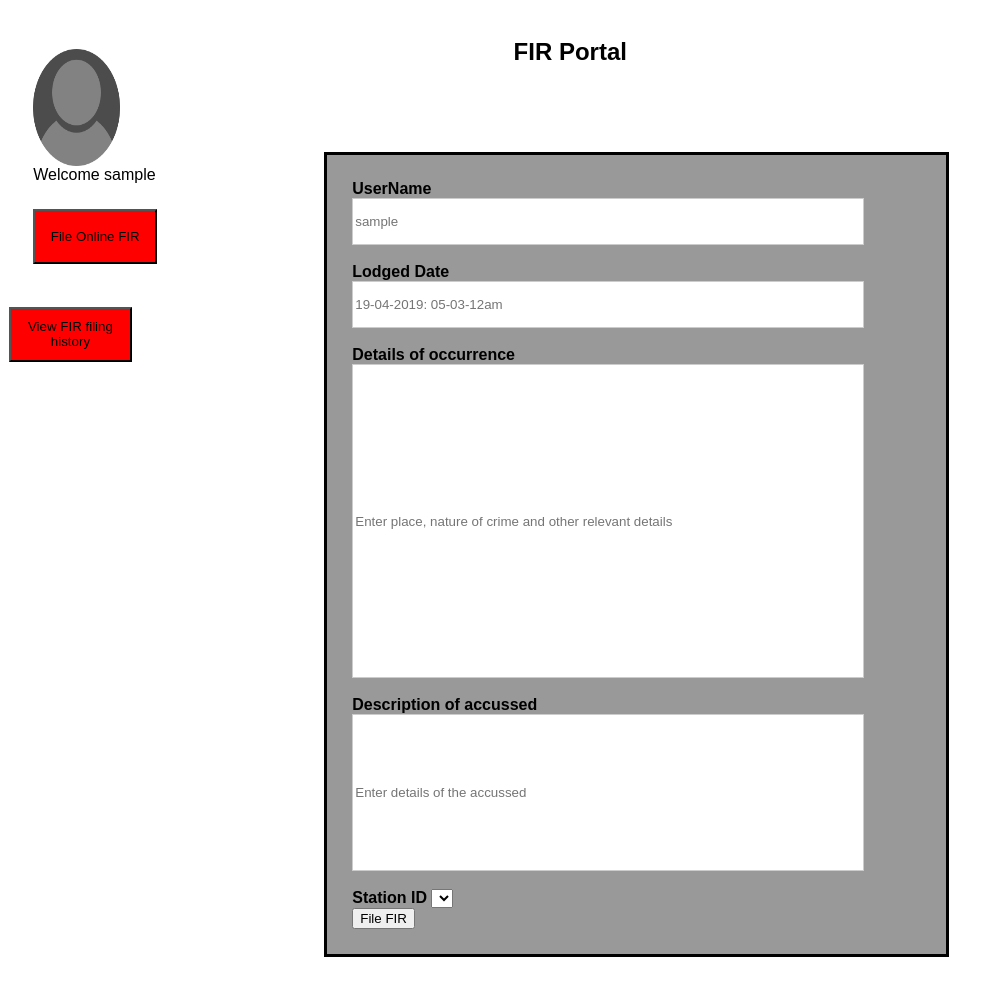
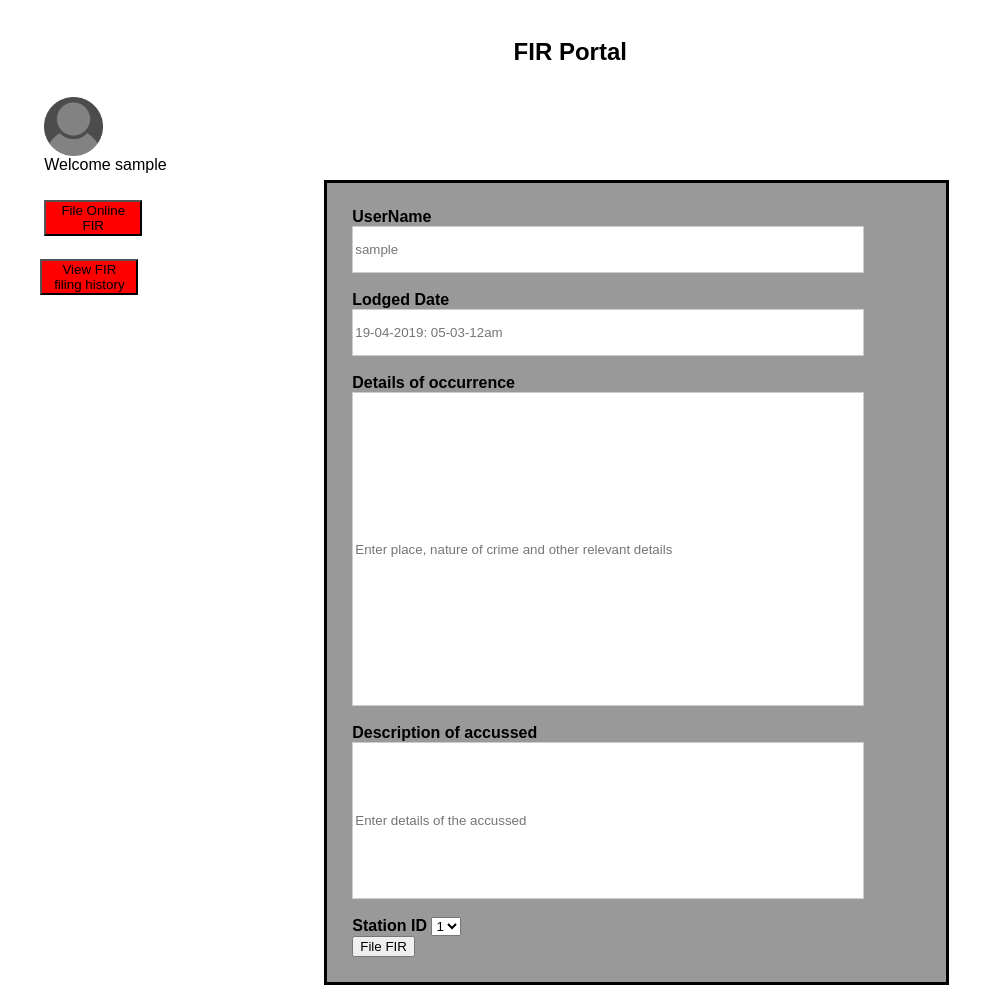
Before and after one commit to pragyajjain1002/DBMS-Crime-Management-System, a PHP site: page /query.php in a window 1280 px wide, after a click on "File Online FIR". Shown: the whole page, without its empty margins (0-1003 px from the left). Before the commit the page ends 957 px from the top, so only its background shows below. Run offline with PHP 8.4, Linux system fonts and the light colour scheme; the visitor is signed in with stand-in values (Sample User, id 1); tables that the repository leaves empty hold one stand-in row (values such as "Sample post"); lists and menus that the app fills with data are empty.

Commit message:
Normal User completed

```diff
--- a/login.php
+++ b/login.php
@@ -129,6 +129,7 @@
     if ($conn->connect_error) {
       die("Connection failed: " . $conn->connect_error);
     }
+    // $_SESSION['conn'] = $conn;
     echo "Database connected!";
     if ($_SERVER["REQUEST_METHOD"] == "POST") {
       $username = $_REQUEST['uname'];
--- a/query.php
+++ b/query.php
@@ -34,14 +34,14 @@
     background-repeat: no-repeat;*/
     background-color: red;
     margin-left: -2%;
-    width: 10%;
+    width: 50%;
     height: 7%;
     margin-top: 2%;
   }
 
   #file{
     background-color: red;
-    width: 10%;
+    width: 50%;
     height: 7%;
     margin-top: 2%;
   }
@@ -52,7 +52,7 @@
     border-color: black;
     padding: 2%;
     margin-left: 25%;
-    margin-top: -18%;
+    margin-top: -10%;
     background-color: rgb(0,0,0);
     background-color: rgba(0,0,0, 0.4);
     display: none;
@@ -60,6 +60,17 @@
 
   #id03{
     display: none;
+    border-style: solid;
+    border-color: blue;
+    width: 50%;
+    border-radius: 10%;
+    padding: 1%;
+    margin-left: 20%;
+    margin-top: -10%;
+  }
+
+  td,th{
+    padding: 9px;
   }
 
   </style>
@@ -72,24 +83,40 @@
     FIR Portal
   </h2>
 
-  <div style="margin-left: 2%;">
+  <table style="margin-left: 2%;">
 
-    <div style="margin-top: -3%;">
-      <img src="./images/user.png" alt="Login Avatar" height="15%" width="7%"> <br/>
+    <tr> <td>
+      <img src="./images/user.png" alt="Login Avatar" height="30%" width="30%"> <br/>
       Welcome <?php echo $_SESSION['username'] ?>
-    </div>
+    </td> <tr>
 
+    <tr> <td>
       <button id="file" onclick="document.getElementById('id02').style.display='block'">File Online FIR</button>
-  </br> <br/>
+    </td> </tr>
 
+    <tr> <td>
       <button id="history" onclick="document.getElementById('id03').style.display='block'">View FIR filing history</button>
-  </br> <br/>
+    </td> </tr>
 
-  </div>
+  </table>
+  <!--  Add the feature of withdrawing a FIR -->
+  <?php
+    $sql = "select StationID from Station;";
+    $servername = "localhost";
+    $username = "root";
+    $password = "asd";
+    $db = "FIRM";
 
-    <!--  Add the feature of withdraing a FIR -->
+    // Create connection
+    $conn = new mysqli($servername, $username, $password, $db);
+    // Check connection
+    if ($conn->connect_error) {
+      die("Connection failed: " . $conn->connect_error);
+    }
+   ?>
+
    <div id="fileFIR">
-      <form id="id02" action="./query.php">
+     <form id="id02" action="./query.php" method="post">
 
        <label for="uname"><b>UserName</b></label> <br/>
        <input type="text" placeholder="<?php echo $_SESSION['username']; ?>" name="cid" readonly> <br/> <br/>
@@ -104,15 +131,19 @@
        <input type="text" style="height: 20%;" placeholder="Enter details of the accussed" name="descr" required> <br/> <br/>
 
        <label for="desc"><b>Station ID</b></label>
-        <select name="stationId">
+       <select name="StationID">
          <?php
-            // $sql = "select StationId from Station;";
-            // $result = $conn->query($sql);
-            // $count = 0;
-            // while($row = $result->fetch_assoc()) {
-            //   echo "<option value='v" . $count . "'>" . $row['StationId'] . "</option>";
-            //   $count = $count + 1;
-            // }
+           $withdraw = 0;
+           $sql = "select StationID from Station;";
+           $result = $conn->query($sql);
+           if($result->num_rows == 0){
+             echo "There is no Station Registered!";
+           }
+           else{
+             while($row = $result->fetch_assoc()) {
+               echo "<option value=" . $row['StationID'] . ">" . $row['StationID'] . "</option>";
+             }
+           }
           ?>
        </select> <br/>
 
@@ -128,48 +159,76 @@
          <th>Description</th>
          <th>StationID</th>
          <th>Status</th>
+         <th>Action</th>
        </tr>
        <?php
-      // $sql = "select * from FIR where Username = " . $_SESSION['username'] . ";";
-      // $result = $conn->query($sql);
-      // if ($result->num_rows > 0) {
-      //   while( $row = $result->fetch_assoc() ){
-      //     echo "<tr>";
-      //     echo "<td>".$row['FireID']."</td>";
-      //     echo "<td>".$row['LodgeDate']."</td>";
-      //     echo "<td>".$row['Descr']."</td>";
-      //     echo "<td>".$row['StationId']."</td>";
-      //     echo "<td>".$row['Status']."</td>";
-      //     echo "</tr>";
-      //   }
+       $sql = "select * from Fir where Lodger = '" . $_SESSION['username'] . "';";
+       $result = $conn->query($sql);
+       if ($result->num_rows > 0) {
+         while( $row = $result->fetch_assoc() ){
+           echo "<tr>";
+           echo "<td>" . $row['FirID'] . "</td>";
+           echo "<td>" . $row['LodgeDate'] . "</td>";
+           echo "<td>" . $row['Descr'] . "</td>";
+           echo "<td>" . $row['StationID'] . "</td>";
+           echo "<td>" . $row['Status'] . "</td>";
+           $action = "NA";
+           $withdraw = 0;
+           if ($row['Status'] == 'Registered' or $row['Status'] == 'Under Investigation'){
+             $action = "<form action='./query.php' method='post'> <button type='submit'> Withdraw </button> </form> ";
+             $firid = $row['FirID'];
+             $withdraw = 1;
+           }
+           echo "<td>" . $action . "</td>";
+           echo "</tr>";
+         }
+        }
+        else{
+          echo "You have not filed any FIR yet!";
+        }
          ?>
      </table>
    </div>
 
    <?php
-    // if ($_SERVER["REQUEST_METHOD"] == "POST") {
-    //   $username = $_SESSION['username'];
-    //   $descr = $_REQUEST['ocr'] . $_REQUEST['descr'];
-    //   $stationid = $_REQUEST['stationid']
-    //   $sql = "select AadhaarID from User where Username ='" . $username . "';";
-    //   $result = $conn->query($sql);
-    //   if ($result->num_rows > 0) {
-    //     while( $row = $result->fetch_assoc() ){
-    //       $userid = $row['AadhaarID'];
-    //     }
-    //   }
-    //   $sql = "select count(*) as total from FIR;";
-    //   $result = $conn->query($sql);
-    //   if ($result->num_rows > 0){
-    //     while( $row = $result->fetch_assoc() ){
-    //       $firid = 1 + $row['total'];
-    //     }
-    //   }
-    //   $sql = "insert into FIR (FirId, Lodger, Descr, StationID) values (" . $firid . "," . $username . "," $descr . "," . $stationid . ");";
-    //   if (!mysqli_query($con,$sql)){
-    //     echo("Error description: " . mysqli_error($con));
-    //   }
-    // }
+     if ($_SERVER["REQUEST_METHOD"] == "POST") {
+       if($withdraw==1){
+        //  Withdraw the FIR,
+        $sql = 'update Fir set Status = "Withdrawn"';
+        if (!mysqli_query($conn,$sql)){
+          echo("Error description: " . mysqli_error($conn));
+        }
+        else{
+          echo "Your Fir is withdrawn successfully!";
+        }
+       }
+       else{
+         echo "Inside else";
+         $username = $_SESSION['username'];
+         $descr = $_REQUEST['ocr'] . ":" . $_REQUEST['descr'];
+         $stationid = $_POST['StationID'];
+         $sql = "select AadhaarID from User where Username ='" . $username . "';";
+         $result = $conn->query($sql);
+         if ($result->num_rows > 0) {
+           while( $row = $result->fetch_assoc() ){
+             $userid = $row['AadhaarID'];
+           }
+         }
+         $sql = "select count(*) as total from Fir;";
+         $firid = 1;
+         $result = $conn->query($sql);
+         if ($result->num_rows > 0){
+           while( $row = $result->fetch_assoc() ){
+             $firid = $firid + $row['total'];
+           }
+         }
+         echo $firid;
+         $sql = "insert into Fir (FirID, Lodger, Descr, StationID, LodgeDate) values (" . $firid . ",'" . $username . "','" . $descr . "'," . $stationid . ",'" . date('Y-m-d') . "');";
+         if (!mysqli_query($conn,$sql)){
+           echo("Error description: " . mysqli_error($conn));
+         }
+       }
+     }
    ?>
 
 </body>
```
Lines whose indentation alone changed are shown as unchanged.
